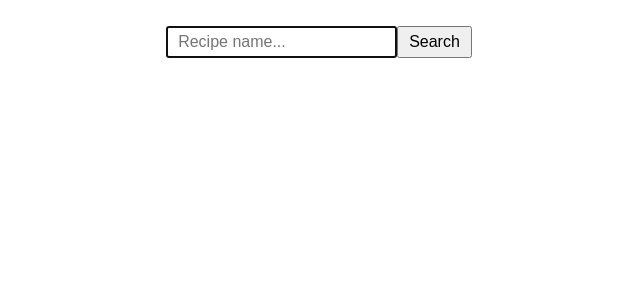
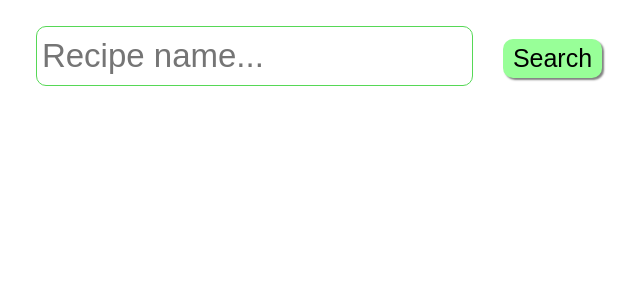
Before and after one commit to blrop/junction2019, a React (Create React App) app: page / in a window 1280 px wide. Shown: the top 300 px of the page, without its empty margins (321-961 px from the left). Built offline with nearby package versions, Linux system fonts and the light colour scheme.

Commit message:
css changed

```diff
--- a/src/App.css
+++ b/src/App.css
@@ -24,8 +24,29 @@ body {
     font-size: 16px;
 }
 
+.request-form__button {
+    background-color: #98ff98;
+    border: none;
+    border-radius: 10px;
+    box-shadow: 2px 2px 2px gray;
+    cursor: pointer;
+    outline: none;
+    font-size: 25px;
+}
+
+.request-form__button:active {
+    box-shadow: 0px 0px 0px gray;
+    margin-top: 2px;
+    margin-left: 2px;
+}
+
 .request-form__input {
-
+    border-radius: 10px;
+    margin-right: 30px;
+    border: 1px solid #56d856;
+    outline: none;
+    padding: 10px 5px;
+    font-size: 33px;
 }
 
 .recipe-wrapper {
@@ -37,15 +58,21 @@ body {
 
 .recipe-item {
     display: flex;
-    padding: 5px;
+    width: 400px;
+    flex-wrap: wrap;
+    padding: 10px;
+}
+
+.recipe-item:nth-child(odd) {
+    background-color: rgba(255, 228, 0, 0.22);
 }
 
 .recipe-item:nth-child(even) {
-    background: #eee;
+    background-color: rgba(255, 130, 0, 0.41);
 }
 
 .recipe-item:hover {
-    background: #fc5;
+    background: #8ee891;
     cursor: pointer;
 }
 
```
